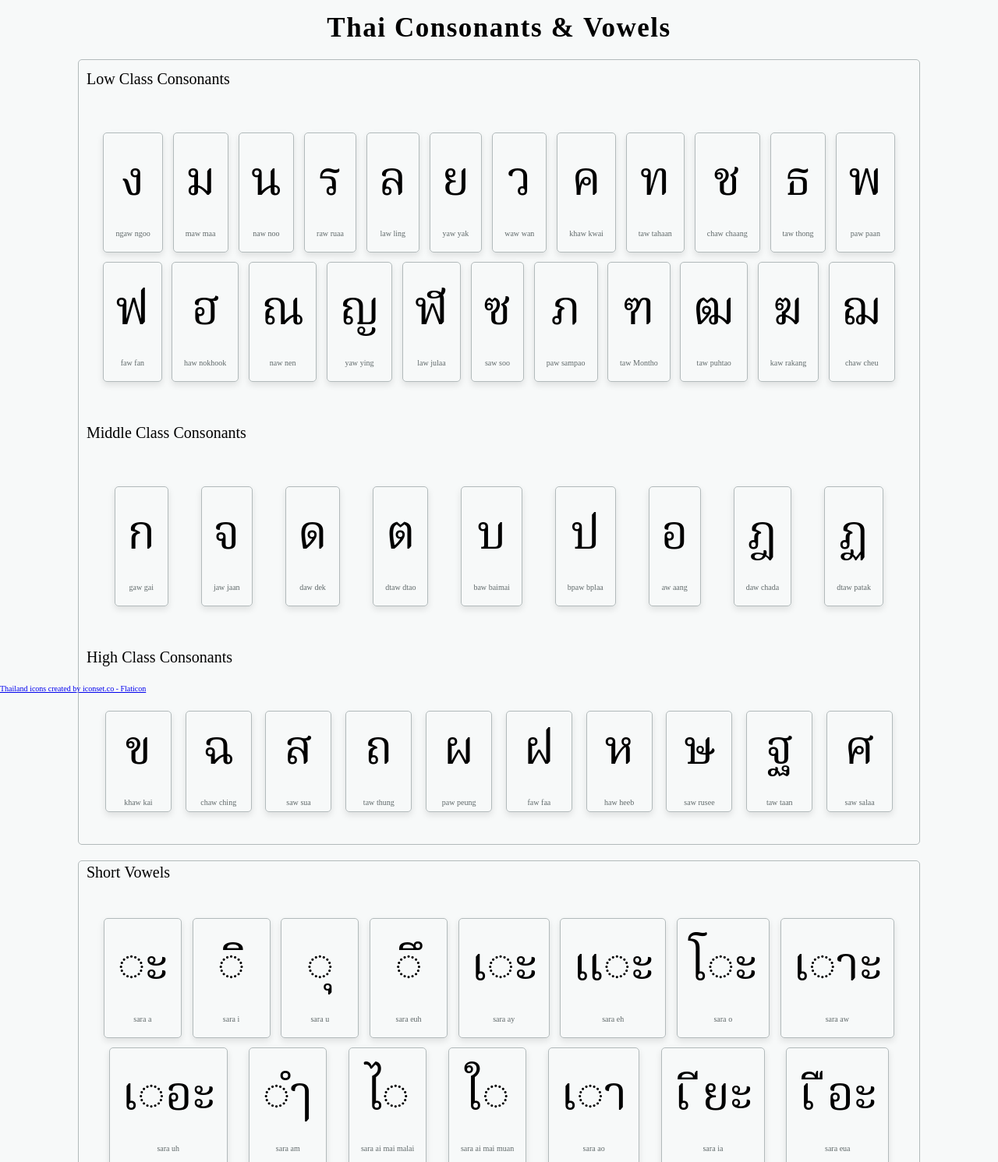
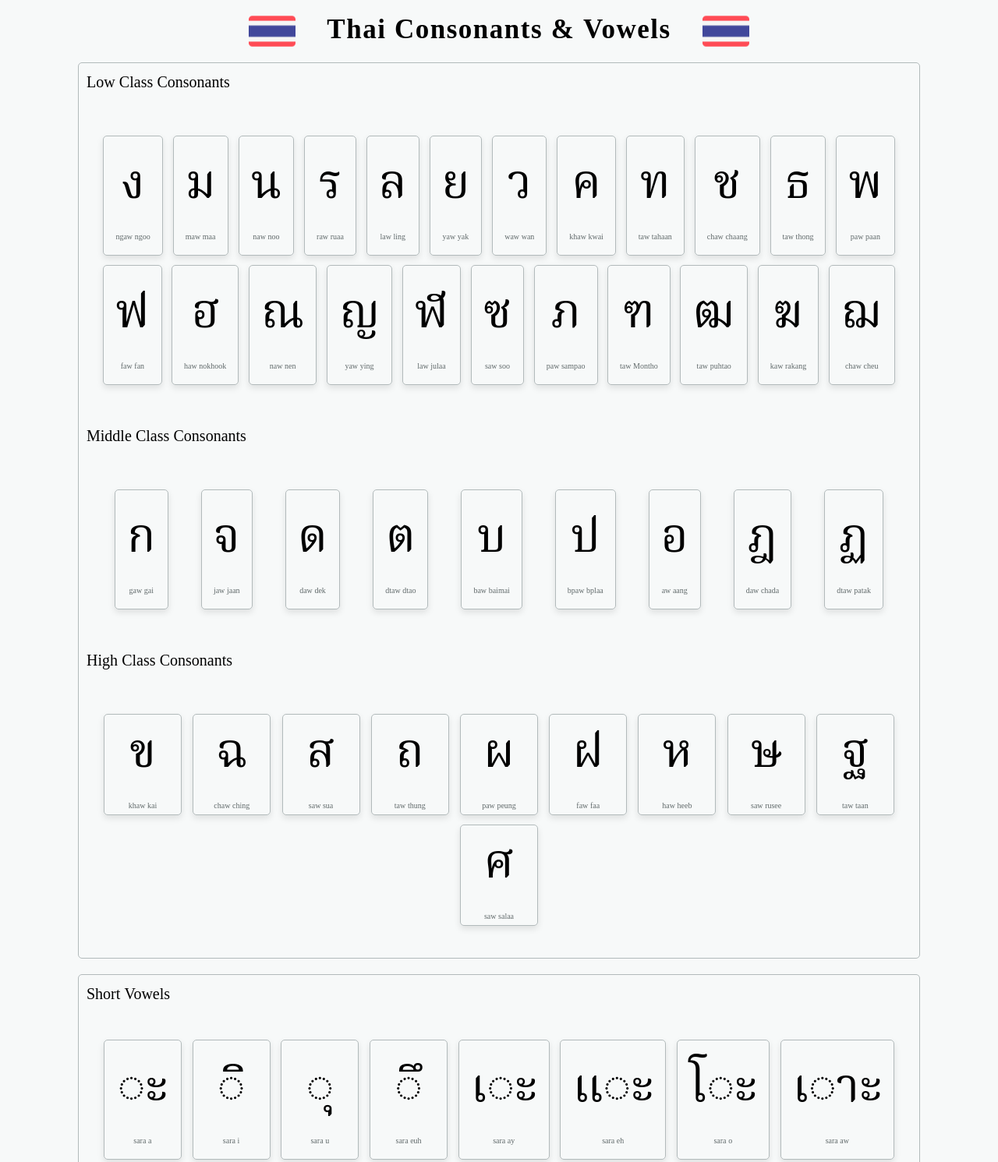
Before and after one commit to inkwill8/thai-lang-app, a plain HTML site: page index.html in a window 1280 px wide. Shown: the top 1491 px of the page at 78% size. Drawn offline with Linux system fonts and the light colour scheme.

Commit message:
Working Draft Complete - Added Thai flag icons and formatted header - Added content to footer and formatted - Changed size of 'high class cards' to accomodate for text space

```diff
--- a/index.html
+++ b/index.html
@@ -10,11 +10,18 @@
       href="https://fonts.googleapis.com/css2?family=Noto+Serif+Thai:wght@100..900&display=swap"
       rel="stylesheet"
     />
+    <link
+      rel="stylesheet"
+      href="https://cdnjs.cloudflare.com/ajax/libs/font-awesome/6.6.0/css/all.min.css"
+      integrity="sha512-Kc323vGBEqzTmouAECnVceyQqyqdsSiqLQISBL29aUW4U/M7pSPA/gEUZQqv1cwx4OnYxTxve5UMg5GT6L4JJg=="
+      crossorigin="anonymous"
+      referrerpolicy="no-referrer"
+    />
     <title>Thai Language App</title>
   </head>
   <body>
     <header>
-      <h1>Thai Consonants & Vowels</h1>
+      <img alt="thailand-flag" src="/public/thailand.png" ><h1>Thai Consonants & Vowels</h1><img src="/public/thailand.png" alt="thailand-flag" >
     </header>
     <main>
       <div class="character-container-1">
@@ -351,12 +358,14 @@
         </div>
       </div>
     </main>
+    <hr />
     <footer>
-      <a
-        href="https://www.flaticon.com/free-icons/thailand"
-        title="thailand icons"
-        >Thailand icons created by iconset.co - Flaticon</a
-      >
+      <p>Designed by Sebastien Lacasse</p>
+      <p>
+        <a target="_blank" href="https://github.com/inkwill8/">inkwill8</a> on
+        <i class="fa-brands fa-github"></i> Github
+      </p>
+      <a href="https://www.flaticon.com/free-icons/thailand" title="thailand icons" target="_blank">Thailand icons created by Freepik - Flaticon</a>
     </footer>
   </body>
 </html>
--- a/styles.css
+++ b/styles.css
@@ -2,7 +2,6 @@
     margin: 0;
     padding: 0;
     box-sizing: border-box;
-    /* border: 1px solid black !important; */
 }
 
 html, body {
@@ -20,23 +19,26 @@ body {
     background-color: #f7f9f9;
     display: flex;
     flex-direction: column;
-    /* margin: 0 1rem 1rem 1rem; */
     overflow-x: hidden;
 }
 
 header {
+    display: flex;
+    justify-content: center;
+    align-items: center;
+    gap: 4rem;
     margin: 1rem;
     letter-spacing: 1.5px;
+}
+
+header img {
+    max-width: 80px;
+    max-height: 60px;
 }
 
 h1 {
     font-size: 3.5rem;
     text-align: center;
-
-}
-
-main {
-    height: 100vh;
 }
 
 .titles {
@@ -56,6 +58,7 @@ main {
 .character-container-2 {
     display: flex;
     justify-content: space-around;
+    margin-bottom: 3rem;
 }
 
 .consonants {
@@ -69,9 +72,14 @@ main {
 .vowels {
     display: flex;
     flex-direction: column;
+    justify-content: space-evenly;
     border: 1px solid #b2babb;
     border-radius: 5px;
     margin: 0 10rem 2rem 10rem;
+}
+
+.vowels > h2 {
+    padding-top: 1rem;
 }
 
 .tone-marks {
@@ -171,7 +179,7 @@ h2 {
 }
 
 .hc-card {
-    width: 85px;
+    width: 100px;
     height: 130px;
 }
 
@@ -243,11 +251,30 @@ h2 {
 
 .thai-char {
     text-align: center;
+    pointer-events: none;
 }
 
 .eng-txt {
     color: #616a6b;
     font-size: 1rem;
     margin-top: 1rem;
+    pointer-events: none;
+}
 
+hr {
+    background-color: #252525;
+    margin: 0 2rem 0 2rem;
 }
+
+footer {
+    display: flex;
+    justify-content: space-around;
+    color: #252525;
+    font-size: 1.5rem;
+    padding: 1rem 1rem 1rem 1rem;
+    margin: 1rem 1rem 1rem 1rem;
+}
+
+footer a {
+    text-decoration: none;
+}
```
Also changed, not shown: public/thai-flag.png (deleted), public/thailand.png (added), 1 other file. Lines whose indentation alone changed are shown as unchanged.
